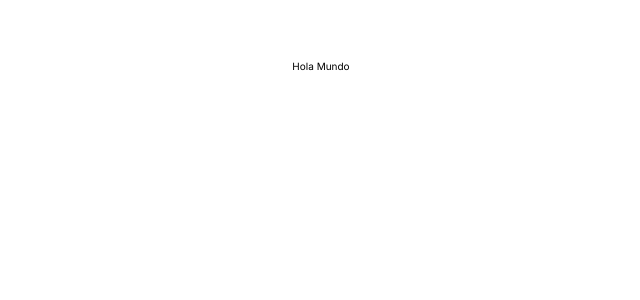
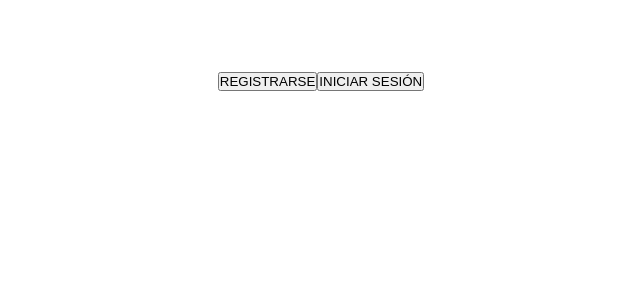
Before and after one commit to MorasDeFresa/quicksy-flights, a Next.js app: page / in a window 1280 px wide. Shown: the top 300 px of the page, without its empty margins (319-959 px from the left). Built offline with nearby package versions, Linux system fonts and the light colour scheme.

Commit message:
Creating header

```diff
--- a/src/app/page.js
+++ b/src/app/page.js
@@ -1,10 +1,11 @@
 import Image from "next/image";
 import styles from "./page.module.css";
+import HeaderComponent from "./ui/shared/header/header";
 
 export default function Home() {
   return (
     <main className={styles.main}>
-      <p>Hola Mundo</p>
+      <HeaderComponent></HeaderComponent>
     </main>
   );
 }
--- /dev/null
+++ b/src/app/ui/shared/header/header-ui.js
@@ -0,0 +1,20 @@
+import React from 'react'
+
+function HeaderUi() {
+  return (
+    <header>
+      <div className='logo'>
+        <img src="" alt="" />
+      </div>
+      <div className='nav-bar__container'>
+
+      </div>
+      <div className='login-buttons'>
+        <button>REGISTRARSE</button>
+        <button>INICIAR SESIÓN</button>
+      </div>
+    </header>
+  )
+}
+
+export default HeaderUi
--- /dev/null
+++ b/src/app/ui/shared/header/header.js
@@ -0,0 +1,10 @@
+import React from 'react'
+import HeaderUi from './header-ui'
+
+function HeaderComponent() {
+  return (
+    <HeaderUi></HeaderUi>
+  )
+}
+
+export default HeaderComponent
--- /dev/null
+++ b/src/app/ui/shared/header/header.scss
@@ -0,0 +1 @@
+@import '../../../globals.scss';
```
